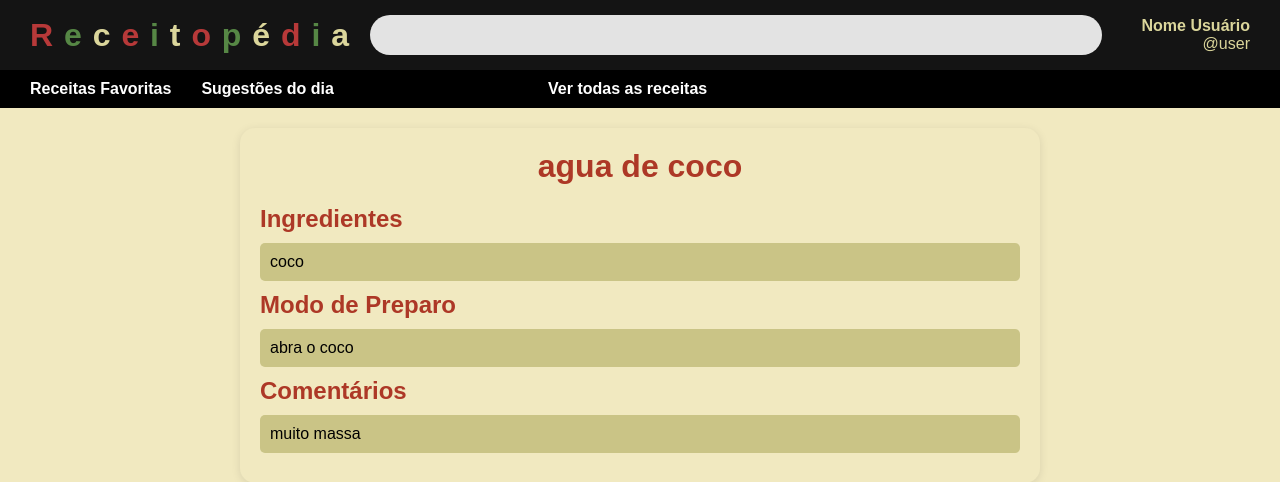
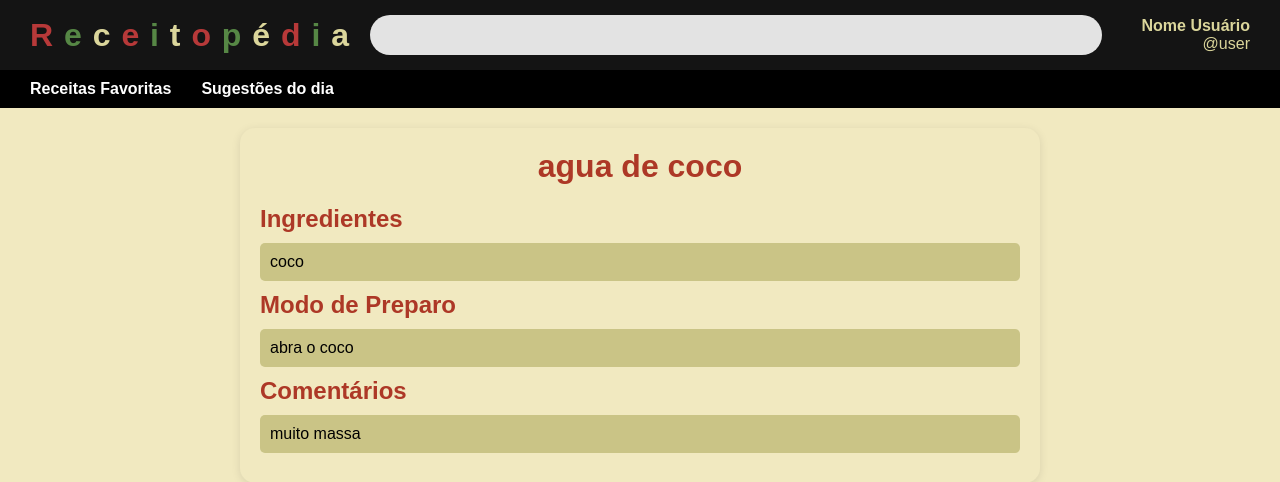
Before and after one commit to Caldas42/Receitopedia, a Django app: page /visualizar_todos/3/ in a window 1280 px wide. Shown: the top 482 px of the page. Run offline with Django 5.2, Linux system fonts and the light colour scheme; data comes from the database, SQL or seed files in the repository; some web fonts are replaced.

Commit message:
link do visualizar todos removido da barra inicial

```diff
--- a/aplicacao/templates/visualizar_um.html
+++ b/aplicacao/templates/visualizar_um.html
@@ -27,10 +27,6 @@
         <ul>
             <li><a href="#">Receitas Favoritas</a></li>
             <li><a href="#">Sugestões do dia</a></li>
-<<<<<<< HEAD
-=======
-            <li><a href="{% url 'aplicacao:visualizar_todos' %}">Ver todas as receitas</a></li>
->>>>>>> f2df8d788e564b7f096a84cb7482dca8dca04004
         </ul>
     </nav>
 
```
